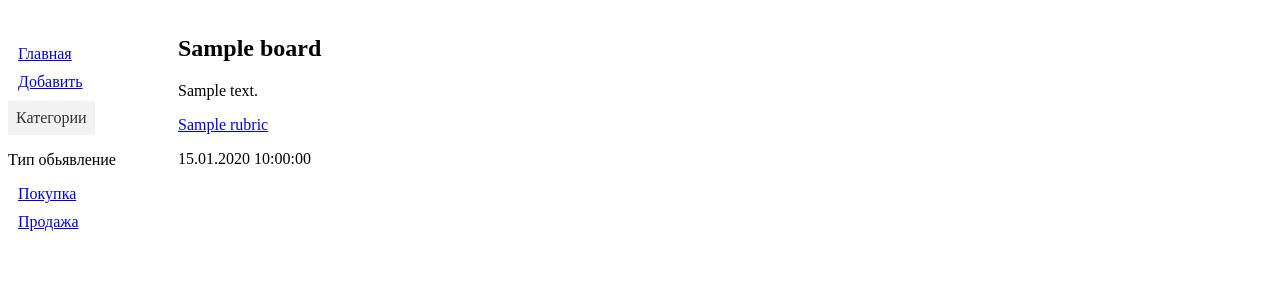
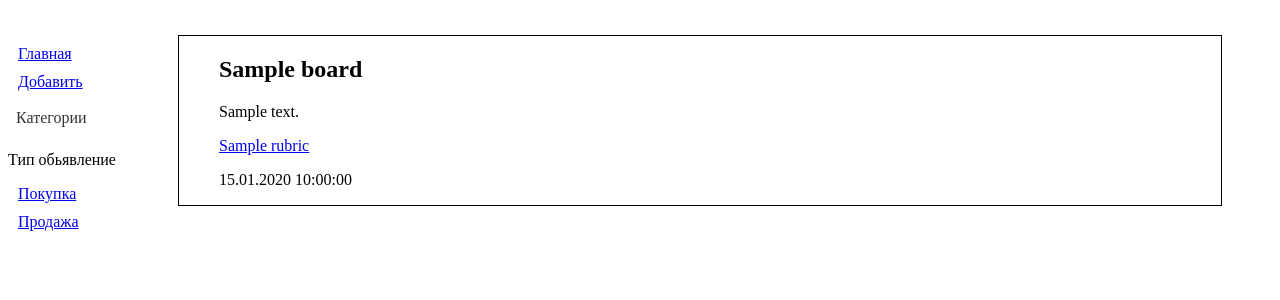
Before and after one commit to whiteRRRR/Django-test, a Django app: page /bboard/ in a window 1280 px wide. Shown: the part 98-398 px from the top of the page. Run offline with Django 4.2, Linux system fonts and the light colour scheme; tables that the repository leaves empty hold one stand-in row (values such as "Sample post").

Commit message:
Added border

```diff
--- a/static/bboard/style.css
+++ b/static/bboard/style.css
@@ -22,7 +22,7 @@ section{
 .dropdown-toggle {
   display: inline-block;
   padding: 8px;
-  background-color: #f2f2f2;
+  background-color: white;
   color: #333;
   cursor: pointer;
 }
@@ -34,7 +34,7 @@ section{
   left: 0;
   padding: 0;
   margin: 0;
-  background-color: #f2f2f2;
+  background-color: #cecdcd;
 }
 
 .dropdown:hover .sub-menu {
@@ -57,3 +57,10 @@ header h1{
     text-transform: uppercase;
     text-align: center;
 }
+
+.bordered-div {
+    border: 1px solid black;
+    padding-left: 40px;
+    margin-right: 50px;
+    margin-top: 10px;
+}
--- a/templates/bboard/by_rubric.html
+++ b/templates/bboard/by_rubric.html
@@ -6,7 +6,7 @@
 
 {% block content %}
     {% for bb in bbs %}
-    <div>
+    <div class="bordered-div">
         <h2>{{ bb.title }}</h2>
         <p>{{ bb.content }}</p>
         <p>{{ bb.published|date:'d.m.Y' }}</p>
--- a/templates/bboard/index.html
+++ b/templates/bboard/index.html
@@ -4,7 +4,7 @@
 {% block header %}Обьявление{% endblock %}
 {% block content %}
     {% for bb in bbs %}
-    <div>
+    <div class="bordered-div">
         <h2>{{ bb.title }}</h2>
         <p>{{ bb.content }}</p>
         <p><a href="{% url 'by_rubric' bb.rubric.pk %}">{{ bb.rubric.name }}</a></p>
```
